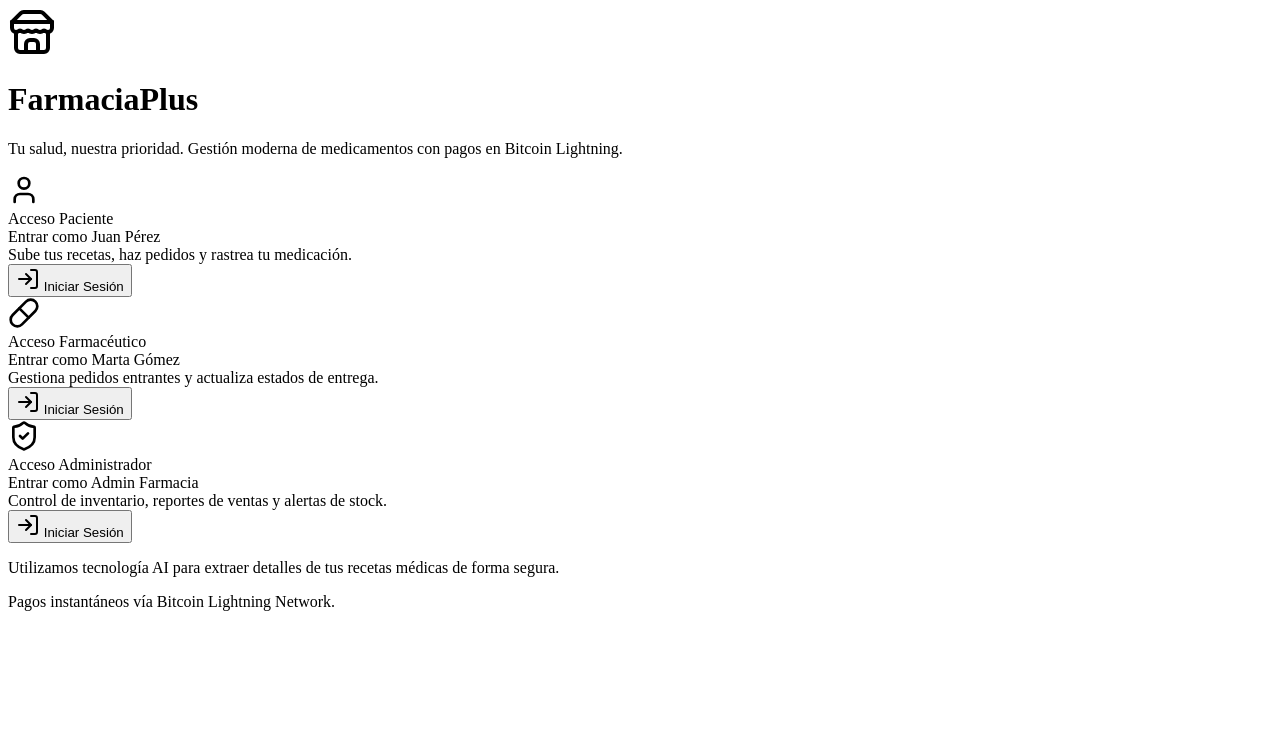
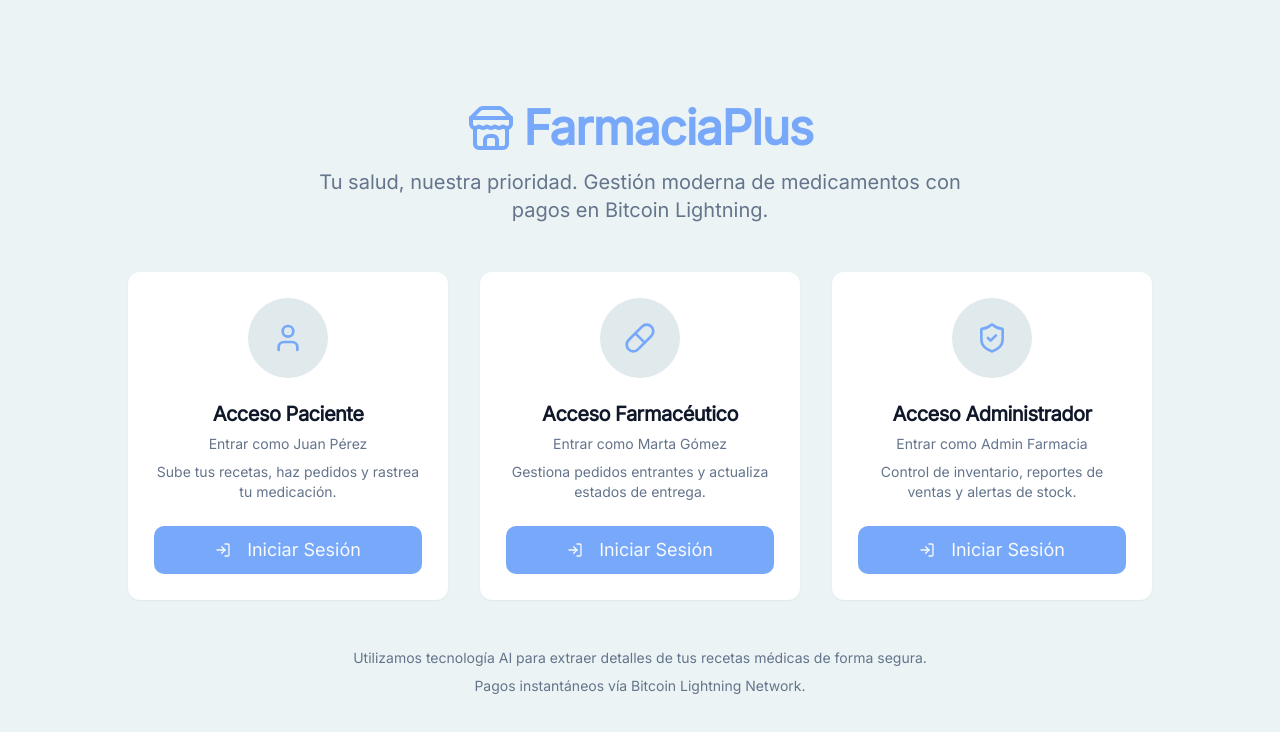
Before and after one commit to laea51/pharmacy-app, a Next.js app: page / in a window 1280 px wide. Shown: the top 732 px of the page. Built offline with nearby package versions, Linux system fonts and the light colour scheme.

Commit message:
Add files via upload

```diff
--- /dev/null
+++ b/src/app/globals.css
@@ -0,0 +1,67 @@
+@tailwind base;
+@tailwind components;
+@tailwind utilities;
+
+@layer base {
+  :root {
+    --background: 189 33% 94%;
+    --foreground: 222 47% 11%;
+    --card: 0 0% 100%;
+    --card-foreground: 222 47% 11%;
+    --popover: 0 0% 100%;
+    --popover-foreground: 222 47% 11%;
+    --primary: 217 91% 72%;
+    --primary-foreground: 210 40% 98%;
+    --secondary: 189 20% 90%;
+    --secondary-foreground: 222 47% 11%;
+    --muted: 189 20% 90%;
+    --muted-foreground: 215.4 16.3% 46.9%;
+    --accent: 124 94% 72%;
+    --accent-foreground: 222 47% 11%;
+    --destructive: 0 84.2% 60.2%;
+    --destructive-foreground: 210 40% 98%;
+    --border: 214.3 31.8% 91.4%;
+    --input: 214.3 31.8% 91.4%;
+    --ring: 217 91% 72%;
+    --radius: 0.75rem;
+    --chart-1: 217 91% 72%;
+    --chart-2: 124 94% 72%;
+    --chart-3: 197 37% 24%;
+    --chart-4: 43 74% 66%;
+    --chart-5: 27 87% 67%;
+  }
+
+  .dark {
+    --background: 222 47% 11%;
+    --foreground: 210 40% 98%;
+    --card: 222 47% 11%;
+    --card-foreground: 210 40% 98%;
+    --popover: 222 47% 11%;
+    --popover-foreground: 210 40% 98%;
+    --primary: 217 91% 72%;
+    --primary-foreground: 222 47% 11%;
+    --secondary: 217.2 32.6% 17.5%;
+    --secondary-foreground: 210 40% 98%;
+    --muted: 217.2 32.6% 17.5%;
+    --muted-foreground: 215 20.2% 65.1%;
+    --accent: 124 94% 72%;
+    --accent-foreground: 210 40% 98%;
+    --destructive: 0 62.8% 30.6%;
+    --destructive-foreground: 210 40% 98%;
+    --border: 217.2 32.6% 17.5%;
+    --input: 217.2 32.6% 17.5%;
+    --ring: 212.7 26.8% 83.9%;
+  }
+}
+
+@layer base {
+  * {
+    @apply border-border;
+  }
+  body {
+    @apply bg-background text-foreground font-body;
+  }
+  h1, h2, h3, h4, h5, h6 {
+    @apply font-headline;
+  }
+}
--- /dev/null
+++ b/src/app/layout.tsx
@@ -0,0 +1,24 @@
+import type {Metadata} from 'next';
+import './globals.css';
+
+export const metadata: Metadata = {
+  title: 'Firebase Studio App',
+  description: 'Generated by Firebase Studio',
+};
+
+export default function RootLayout({
+  children,
+}: Readonly<{
+  children: React.ReactNode;
+}>) {
+  return (
+    <html lang="en">
+      <head>
+        <link rel="preconnect" href="https://fonts.googleapis.com" />
+        <link rel="preconnect" href="https://fonts.gstatic.com" crossorigin />
+        <link href="https://fonts.googleapis.com/css2?family=Inter&display=swap" rel="stylesheet" />
+      </head>
+      <body className="font-body antialiased">{children}</body>
+    </html>
+  );
+}
```
Also changed, not shown: 1 other file (tests, documents, lock files or other folders).
